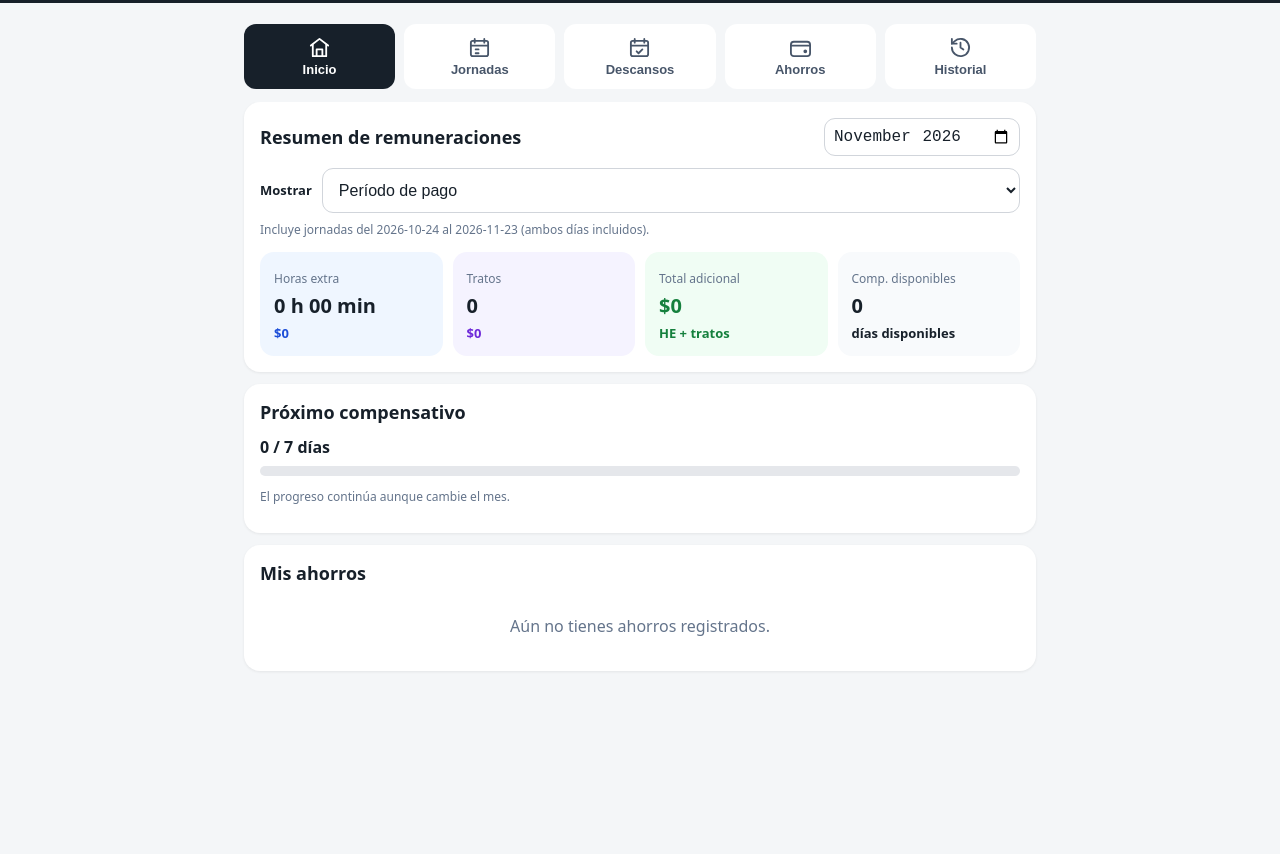
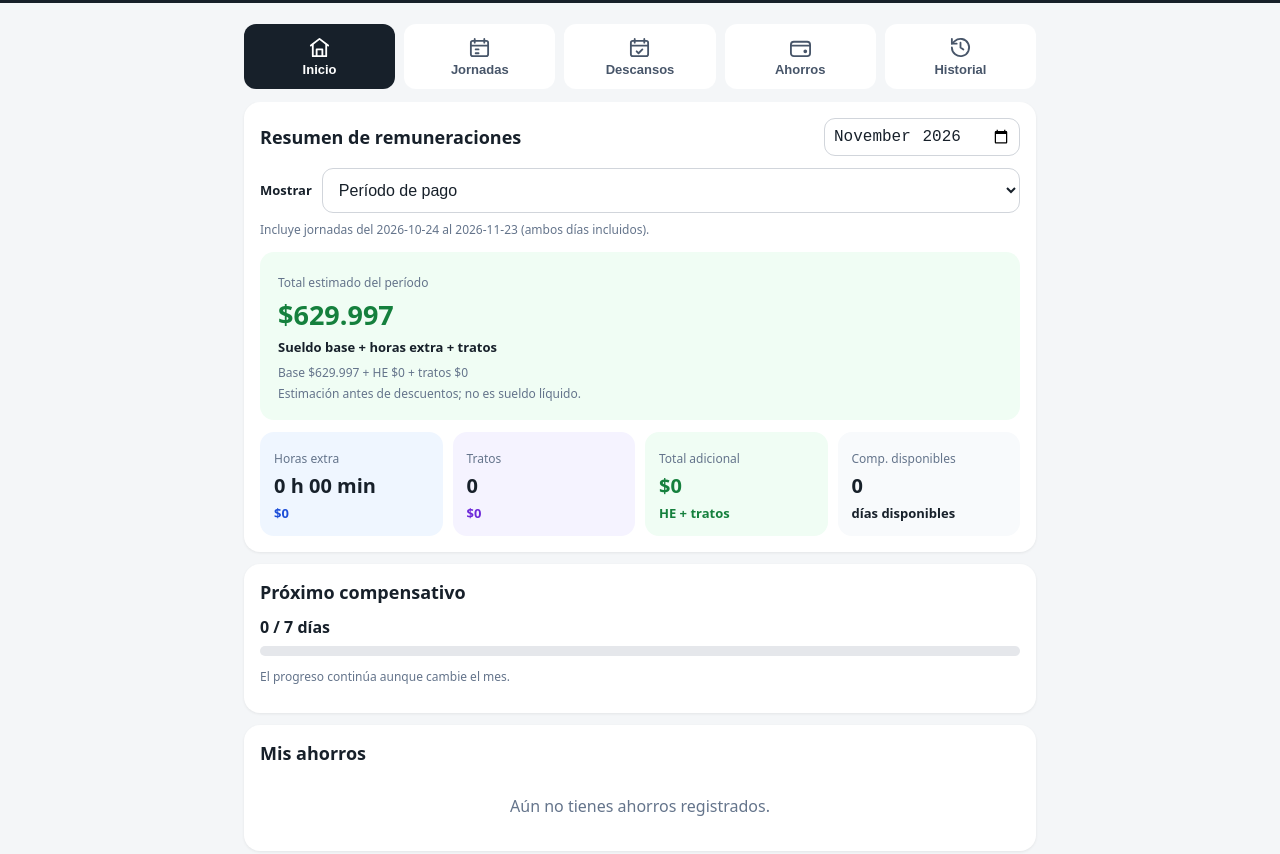
Before and after one commit to xDani-R/control-financiero-app, a plain HTML site: page index.html in a window 1280 px wide. Shown: the part 74-928 px from the top of the page. Before the commit the page ends 851 px from the top, so only its background shows below. Drawn offline with Linux system fonts and the light colour scheme.

Commit message:
feat: show estimated base salary plus overtime and tratos in summary and history

```diff
--- a/index.html
+++ b/index.html
@@ -1102,6 +1102,13 @@
             </select>
           </div>
           <p class="note" id="rPeriodo"></p>
+          <div class="stat totalStat" style="margin-bottom:12px;padding:18px">
+            <small>Total estimado del período</small>
+            <b class="money" id="rSueldoTotal" style="font-size:27px">$0</b>
+            <span class="subvalue">Sueldo base + horas extra + tratos</span>
+            <p class="note" id="rSueldoDesglose" style="margin:8px 0 0"></p>
+            <p class="note" style="margin:4px 0 0">Estimación antes de descuentos; no es sueldo líquido.</p>
+          </div>
           <div class="grid">
             <div class="stat heStat">
               <small>Horas extra</small><b id="rHE">0 h 00 min</b
@@ -1667,6 +1674,9 @@
         rTratos.textContent = r.tr;
         rTratoMoney.textContent = money(r.trMoney);
         rTotalAdicional.textContent = money(r.heMoney + r.trMoney);
+        const baseEstimado = Number(db.config.sueldo) || 0;
+        rSueldoTotal.textContent = money(Math.round(baseEstimado + r.heMoney + r.trMoney));
+        rSueldoDesglose.textContent = "Base " + money(baseEstimado) + " + HE " + money(Math.round(r.heMoney)) + " + tratos " + money(Math.round(r.trMoney));
         rComp.textContent = c.available;
         rProgTxt.textContent = `${c.progress} / ${c.n} días`;
         rProg.style.width = (c.progress / c.n) * 100 + "%";
@@ -2230,7 +2240,7 @@
           v = vistaHist.value,
           r = summary(m, v);
         hPeriodo.textContent = periodLabel(m, v);
-        hResumen.innerHTML = `<div class="grid"><div class="stat heStat"><small>HE</small><b>${fmtMin(r.he)}</b><span class="subvalue heValue">${money(r.heMoney)}</span></div><div class="stat tratoStat"><small>Tratos</small><b>${r.tr}</b><span class="subvalue tratoValue">${money(r.trMoney)}</span></div><div class="stat totalStat"><small>Total adicional</small><b class="money">${money(r.heMoney + r.trMoney)}</b></div><div class="stat"><small>Aportes ahorro</small><b class="money">${money(r.aportes)}</b></div></div><p class="note">Retiros de ahorro: ${money(r.retiros)}</p>`;
+        hResumen.innerHTML = `<div class="grid"><div class="stat heStat"><small>HE</small><b>${fmtMin(r.he)}</b><span class="subvalue heValue">${money(r.heMoney)}</span></div><div class="stat tratoStat"><small>Tratos</small><b>${r.tr}</b><span class="subvalue tratoValue">${money(r.trMoney)}</span></div><div class="stat totalStat"><small>Total adicional</small><b class="money">${money(r.heMoney + r.trMoney)}</b></div><div class="stat"><small>Aportes ahorro</small><b class="money">${money(r.aportes)}</b></div></div><div class="stat totalStat" style="margin-top:12px"><small>Total estimado del período</small><b class="money" style="font-size:24px">${money(Math.round((Number(db.config.sueldo)||0)+r.heMoney+r.trMoney))}</b><span class="subvalue">Sueldo base ${money(Number(db.config.sueldo)||0)} + HE ${money(Math.round(r.heMoney))} + tratos ${money(Math.round(r.trMoney))}</span><p class="note" style="margin:6px 0 0">Estimación antes de descuentos; no es sueldo líquido.</p></div><p class="note">Retiros de ahorro: ${money(r.retiros)}</p>`;
       }
       function loadCfg() {
         let c = db.config;
@@ -2559,7 +2569,7 @@
       render();
       if ("serviceWorker" in navigator)
         navigator.serviceWorker
-          .register("sw.js?v=turno-plus-10")
+          .register("sw.js?v=turno-plus-11")
           .then((reg) => reg.update())
           .catch(() => {});
     </script>
```
